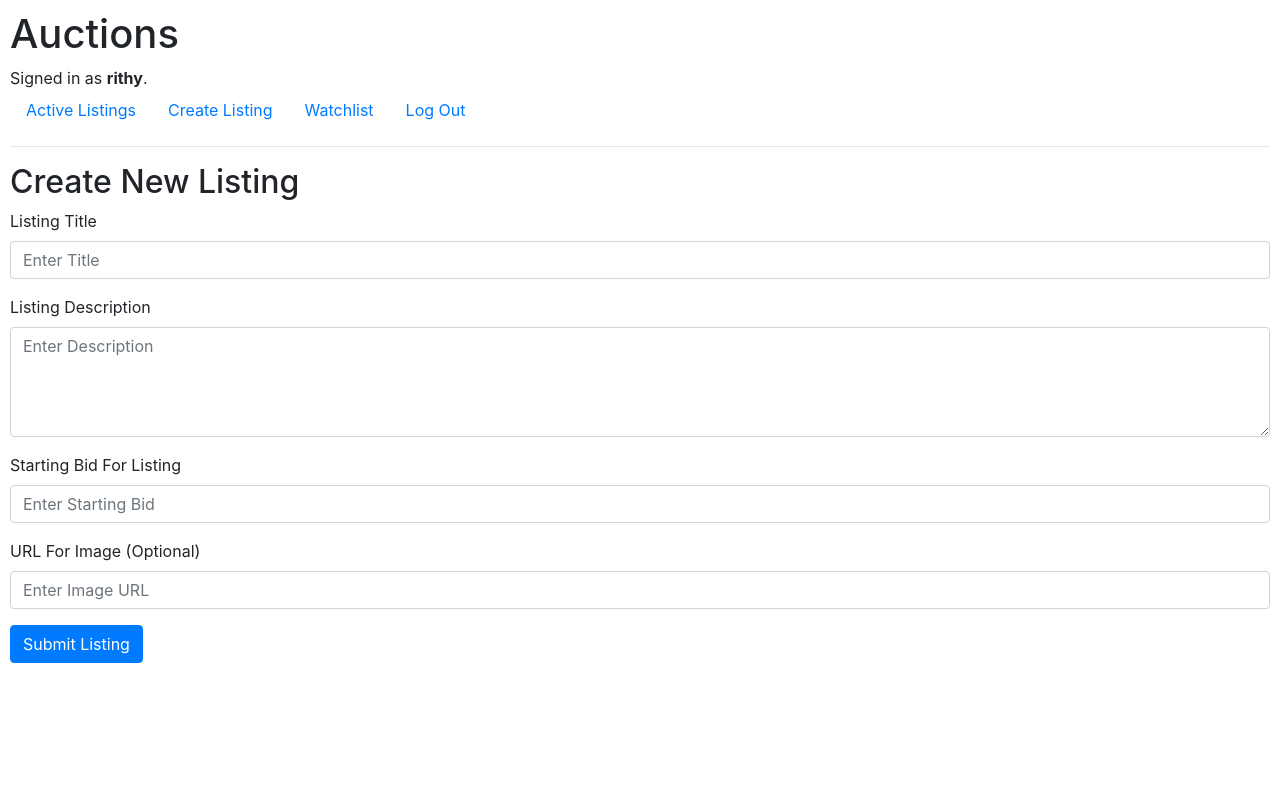
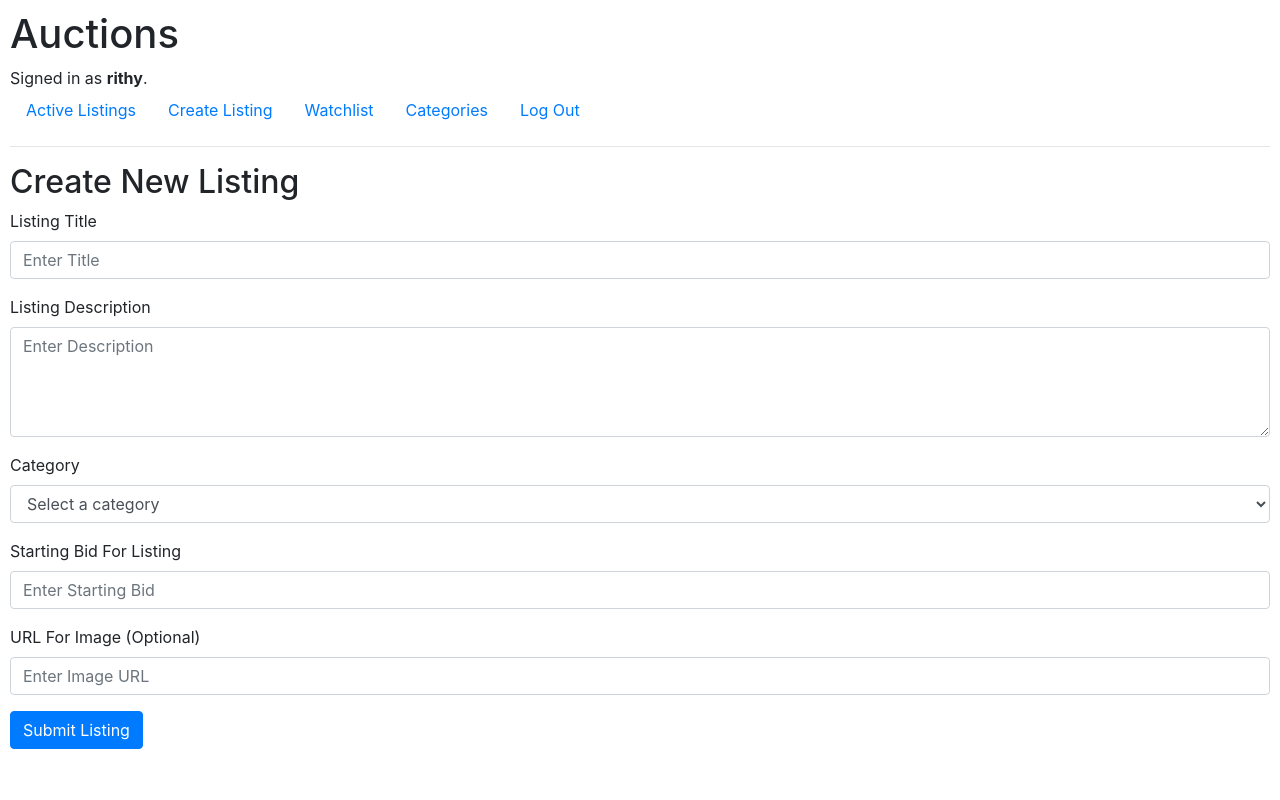
Before and after one commit to Liqaing/CS50W, a Django app: page /create-listing in a window 1280 px wide. Run offline with Django 3.2, Linux system fonts and the light colour scheme; a user stored in the database is signed in; data comes from the database, SQL or seed files in the repository; some libraries are stand-ins or nearby versions.

Commit message:
category

```diff
--- a/commerce/auctions/models.py
+++ b/commerce/auctions/models.py
@@ -24,7 +24,7 @@ class item(models.Model):
     owner = models.ForeignKey(User, related_name="items", on_delete=models.CASCADE)
     is_active = models.BooleanField(default=True)
     winner = models.ForeignKey(User, related_name="winning_item", null=True, default=None, on_delete=models.CASCADE)
-    categories = models.ForeignKey(Category, name="items", default=Category.get_other_category_pk ,on_delete=models.CASCADE)
+    categories = models.ForeignKey(Category, related_name="items", default=Category.get_other_category_pk, on_delete=models.CASCADE)
 
     def __str__(self):
         return f"Item ID {self.id}: {self.title}"
--- a/commerce/auctions/templates/auctions/create_listing.html
+++ b/commerce/auctions/templates/auctions/create_listing.html
@@ -26,6 +26,19 @@
                 </ul>
             {% endif %}
         </div>
+
+        <div class="form-group">
+            <label for="category">Category</label>
+            <select class="form-control" name="category" id="category">
+                <option disabled selected>Select a category</option>
+                {% for category in categories %}
+                    <option value="{{category.id}}">
+                        {{category.category_name}}
+                    </option>
+                {% endfor %}
+            </select>
+        </div>
+
         <div class="form-group">
             <label for="starting_bid">Starting Bid For Listing</label>
             <input type="number" class="form-control" name="starting_bid" id="starting_bid" placeholder="Enter Starting Bid" min="1" step="any" required>
@@ -55,6 +68,7 @@
                 </ul>
             {% endif %}
         </div>
+
         <div class="form-group">
             <input type="submit" class="btn btn-primary" value="Submit Listing">
         </div>
--- a/commerce/auctions/templates/auctions/index.html
+++ b/commerce/auctions/templates/auctions/index.html
@@ -24,6 +24,7 @@
                         {% else %}
                             <h4> Starting Bid: ${{listing.starting_bid}}</h4>
                         {% endif %}
+                        <h4>Category: {{listing.category}}</h4>
                         <p class="text-justify text-truncate font-weight-light mt-4">
                             {{listing.description}}
                         </p>
--- a/commerce/auctions/templates/auctions/layout.html
+++ b/commerce/auctions/templates/auctions/layout.html
@@ -28,7 +28,10 @@
 
             {% if user.is_authenticated %}
                 <li class="nav-item">
-                    <a class="nav-link" href="{% url 'watchlist' %}">Watchlist</a>
+                    <a href="{% url 'watchlist' %}" class="nav-link">Watchlist</a>
+                </li>
+                <li class="nav-item">
+                    <a href="{% url 'category' %}" class="nav-link">Categories</a>
                 </li>
                 <li class="nav-item">
                     <a class="nav-link" href="{% url 'logout' %}">Log Out</a>
--- a/commerce/auctions/urls.py
+++ b/commerce/auctions/urls.py
@@ -10,4 +10,6 @@ urlpatterns = [
     path("create-listing", views.create_listing, name="create-listing"),
     path("listings/<str:id>", views.view_listing, name="view-listing"),
     path("watchlist", views.view_watchlist, name="watchlist"),
+    path("category", views.category, name="category"),
+    path("category/<str:id>", views.category_listing, name="category_listing"),
 ]
--- a/commerce/auctions/views.py
+++ b/commerce/auctions/views.py
@@ -7,7 +7,7 @@ from django.core.validators import URLValidator
 from django.core.exceptions import ValidationError
 from django.contrib.auth.decorators import login_required
 
-from .models import User, item, bid, comment, watchlist
+from .models import User, item, bid, comment, watchlist, Category
 
 
 def index(request):
@@ -29,6 +29,8 @@ def index(request):
         if current_bid:
             listing["current_bid"] = current_bid.bid
 
+        # Retrive category name from table
+        listing["category"] = Category.objects.get(id = listing["categories_id"]).category_name
 
     return render(request, "auctions/index.html", {
         "listings": listings
@@ -95,6 +97,8 @@ def create_listing(request):
         description = request.POST["description"]
         starting_bid = request.POST["starting_bid"]
         image_url = request.POST["image_url"]
+        category_id = request.POST.get("category")
+
 
         # Validate data that user submit
         error_dict = {}
@@ -107,6 +111,10 @@ def create_listing(request):
         if not starting_bid:
             error_dict["missing_starting_bid"] = "Listing starting bid is missing"
 
+        # Check category
+        if category_id:
+            category = Category.objects.get(id=category_id)
+
         # Validate starting bid
         try:
             starting_bid = int(starting_bid)
@@ -115,7 +123,7 @@ def create_listing(request):
 
         # Validate url of image_url, only validate when user input image url
         if image_url:
-            validate_url = URLValidator() # create urlvalidator object from urlvalidator class
+            validate_url = URLValidator() # create validator_url object from urlvalidator class
             try:
                 validate_url(image_url)
             except ValidationError:
@@ -129,12 +137,17 @@ def create_listing(request):
 
         # Create item object and add its to the item database
         owner = request.user
-        new_item = item(title=title, description=description, starting_bid=starting_bid, image_url=image_url, owner=owner)
+        new_item = item(title=title, description=description, categories=category, starting_bid=starting_bid, image_url=image_url, owner=owner)
         new_item.save()
 
         return HttpResponseRedirect(reverse("index"))
 
-    return render(request, "auctions/create_listing.html")
+    # Retrive all categories
+    categories = Category.objects.all()
+
+    return render(request, "auctions/create_listing.html", {
+        "categories": categories,
+    })
 
 def view_listing(request, id):
 
@@ -286,3 +299,39 @@ def view_watchlist(request):
     return render(request, "auctions/watchlist.html", {
         "watchlists": watchlists
     })
+
+def category(request):
+
+    # Retrive all categories from the table
+    categories = Category.objects.all()
+
+    # Count number of listing in a category
+    # counts = {}
+    # for category in categories:
+    #     print(category.items.all())
+
+    return render(request, 'auctions/category.html', {
+        'categories': categories,
+    })
+
+def category_listing(request, id):
+
+    # Retrive category
+    category = Category.objects.get(id = id)
+
+    # Retrive listing in that category
+    listings = item.objects.filter(categories = id)
+
+    # Retrive current bid
+    for listing in listings:
+        current_bid = bid.objects.filter(bid_item = listing.id).order_by("-bid").first()
+        if current_bid:
+            listing.current_bid = current_bid.bid
+        else:
+            listing.current_bid = None
+
+
+    return render(request, "auctions/category_listing.html", {
+        "listings": listings,
+        "category": category,
+    })
```
Also changed, not shown: commerce/auctions/templates/auctions/category.html (added, +16 -0 lines), commerce/auctions/templates/auctions/category_listing.html (added, +44 -0 lines), commerce/auctions/migrations/0003_remove_item_items_item_categories.py (added), commerce/db.sqlite3.
